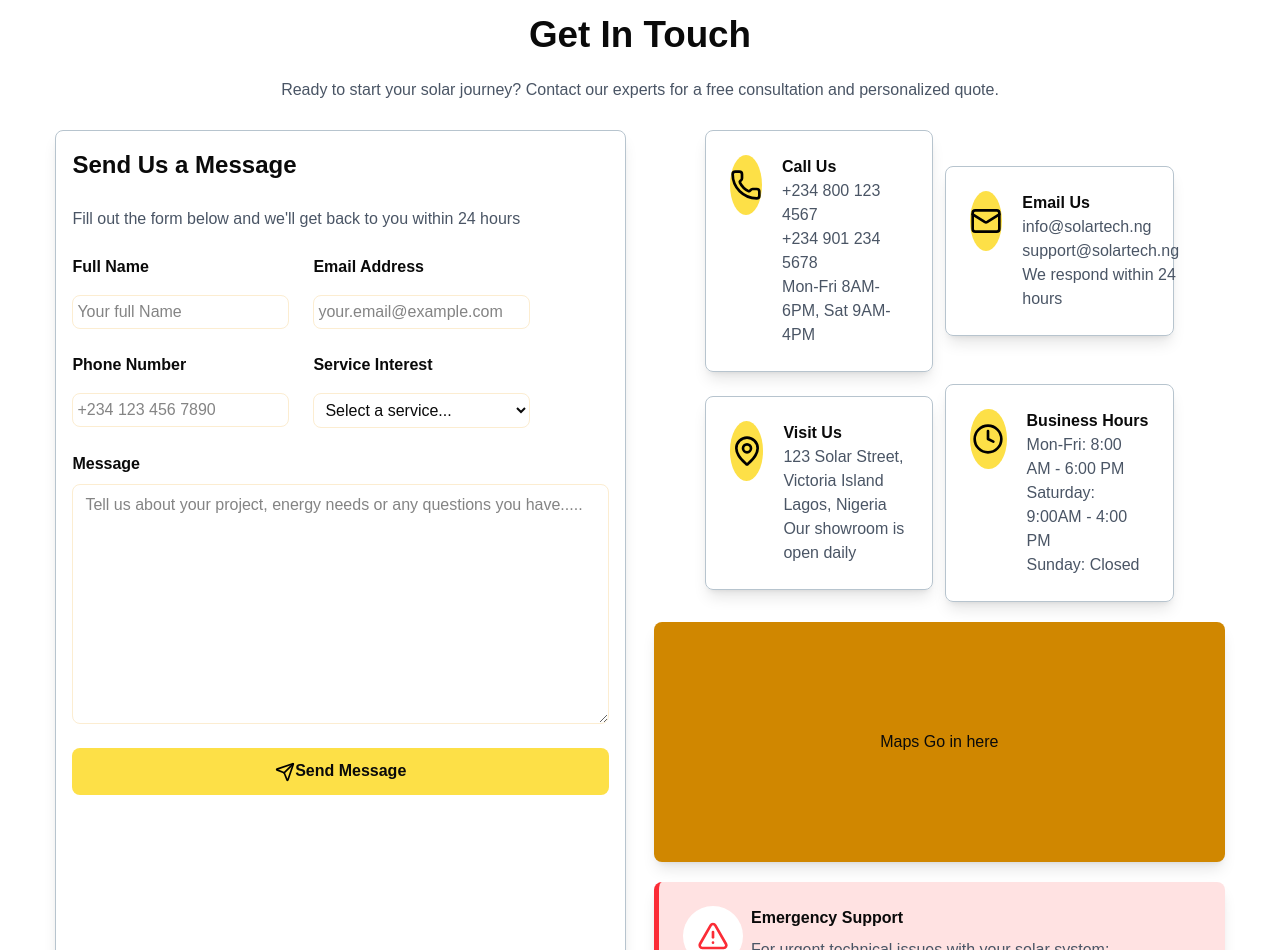
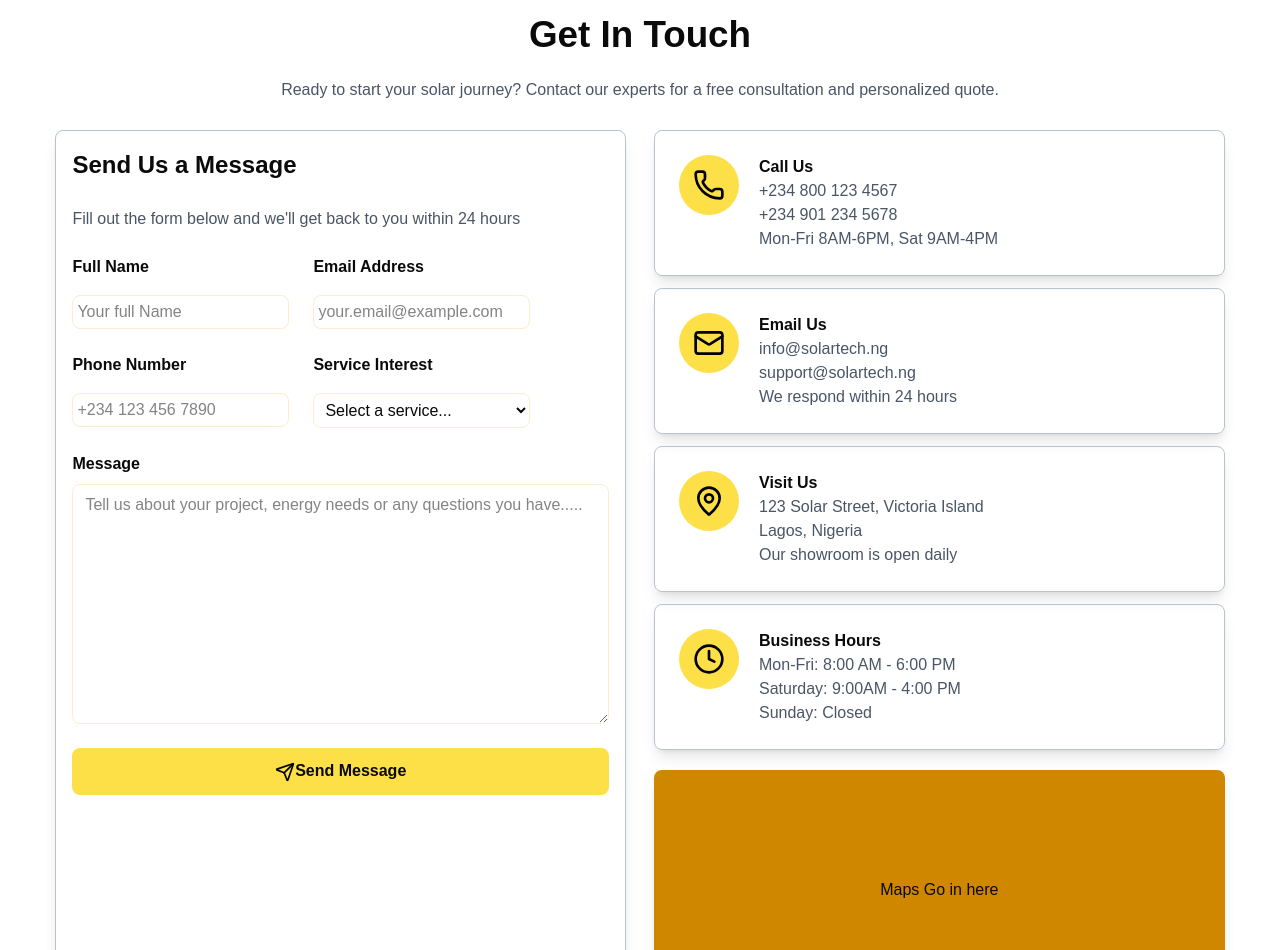
Before and after one commit to Joshking21/SolarBusinessProject, a Next.js app: page / in a window 1280 px wide. Shown: the part 4880-5830 px from the top of the page. Built offline with nearby package versions, Linux system fonts and the light colour scheme.

Commit message:
further changes on the footer, just minor adjustments

```diff
--- a/src/app/Components/contactUs/callUs.jsx
+++ b/src/app/Components/contactUs/callUs.jsx
@@ -1,39 +1,50 @@
-import Image from "next/image"
-import {
-  Phone,
-  Mail,
-  Send,
-  MapPin,
-  Clock,
-   AlertTriangle,
-} from "lucide-react";
-export default function CallSection(){
-    return(
+import Image from "next/image";
+import { Phone, Mail, Send, MapPin, Clock, AlertTriangle } from "lucide-react";
+export default function CallSection() {
+  return (
     <div className="gap-5  flex flex-col">
-            <div className="md:flex md:gap-3 md:items-center md:justify-center md:g-red-800 md:flex-wrap">
-            {CallSectionDetails.map((item,index)=>(
-                <div className="flex p-[1.5rem] md:w-[40%] gap-5 border-[1px] border-[var(--greyText)] rounded-lg shadow-lg" key={index}>
-                    <div className="bg-[var(--secondary)] w-15 h-15  flex items-center justify-center rounded-[50%] ">   {index===0 ? (<Phone className="w-8 font-extrabold h-8 text-black" />) : ""}
-                     {index===1 ? (<Mail className="w-8 font-extrabold h-8 text-black" />) : ""}
-                     {index===2 ? (<MapPin className="w-8 font-extrabold h-8 text-black" />) : ""}
-                      {index===3 ? (<Clock className="w-8 font-extrabold h-8 text-black" />) : ""}
-                       {index===4 ? (<Clock className="w-8 font-extrabold h-8 text-black" />) : ""}
-
-
-
-
-
+      <div className="md:flex  flex flex-col md:gap-3 md:items-center md:justify-center  md:g-red-800 md:flex-wrap">
+        {CallSectionDetails.map((item, index) => (
+          <div
+            className="flex flex-wrap  w-full p-[1.5rem]  gap-5 border-[1px] border-[var(--greyText)] rounded-lg shadow-lg"
+            key={index}
+          >
+            <div className="bg-[var(--secondary)] w-15 h-15  flex items-center justify-center rounded-[50%] ">
+              {" "}
+              {index === 0 ? (
+                <Phone className="w-8 font-extrabold h-8 text-black" />
+              ) : (
+                ""
+              )}
+              {index === 1 ? (
+                <Mail className="w-8 font-extrabold h-8 text-black" />
+              ) : (
+                ""
+              )}
+              {index === 2 ? (
+                <MapPin className="w-8 font-extrabold h-8 text-black" />
+              ) : (
+                ""
+              )}
+              {index === 3 ? (
+                <Clock className="w-8 font-extrabold h-8 text-black" />
+              ) : (
+                ""
+              )}
+              {index === 4 ? (
+                <Clock className="w-8 font-extrabold h-8 text-black" />
+              ) : (
+                ""
+              )}
             </div>
             <div>
-                        <div className="font-bold">
-                            {item.header}
+              <div className="font-bold">{item.header}</div>
+              <div className="text-gray-600">
+                {item.firstTitle}
+                <br></br>
+                {item.secondTitle}
               </div>
-                        <div className="text-gray-600">
-                            {item.firstTitle}<br></br>{item.secondTitle}
-                        </div>
-                        <div className="text-gray-600">
-                            {item.desc}
-                        </div>
+              <div className="text-gray-600">{item.desc}</div>
             </div>
           </div>
         ))}
@@ -41,61 +52,56 @@ export default function CallSection(){
 
       <div className="flex justify-center items-center h-[15rem] rounded-lg shadow-lg bg-yellow-600">
         Maps Go in here
-
-
       </div>
 
-
-
       <div className="w-full flex gap-2 p-[1.5rem] bg-red-100 rounded-lg shadow-lg border-l-[5px] border-l-red-500 ">
-                  <div className="bg-white w-15 h-15  flex items-center justify-center rounded-[50%] " > < AlertTriangle className="w-8 font-extrabold h-8 text-red-500" /> </div>
+        <div className="bg-white w-15 h-15  flex items-center justify-center rounded-[50%] ">
+          {" "}
+          <AlertTriangle className="w-8 font-extrabold h-8 text-red-500" />{" "}
+        </div>
 
         <div className="flex flex-col gap-2 ">
           <div className="font-bold">Emergency Support</div>
-                <div className="text-gray-600" >For urgent technical issues with your solar system:</div>
+          <div className="text-gray-600">
+            For urgent technical issues with your solar system:
+          </div>
           <div className="text-red-500 font-bold">+234 800 SOLAR-911</div>
-                <div className="text-gray-400" >Available 24/7 for existing customers</div>
+          <div className="text-gray-400">
+            Available 24/7 for existing customers
           </div>
-
         </div>
-
-
-
-
-
-
       </div>
-    )
+    </div>
+  );
 }
 
 const CallSectionDetails = [
   {
-        icon:"file.svg",
-        header:"Call Us",
-        firstTitle:"+234 800 123 4567",
-        secondTitle:"+234 901 234 5678",
-        desc:"Mon-Fri 8AM-6PM, Sat 9AM-4PM"
+    icon: "file.svg",
+    header: "Call Us",
+    firstTitle: "+234 800 123 4567",
+    secondTitle: "+234 901 234 5678",
+    desc: "Mon-Fri 8AM-6PM, Sat 9AM-4PM",
   },
   {
-        icon:"file.svg",
-        header:"Email Us",
-        firstTitle:"info@solartech.ng",
-        secondTitle:"support@solartech.ng",
-        desc:"We respond within 24 hours"
+    icon: "file.svg",
+    header: "Email Us",
+    firstTitle: "info@solartech.ng",
+    secondTitle: "support@solartech.ng",
+    desc: "We respond within 24 hours",
   },
   {
-        icon:"file.svg",
-        header:"Visit Us",
-        firstTitle:"123 Solar Street, Victoria Island",
-        secondTitle:"Lagos, Nigeria",
-        desc:"Our showroom is open daily"
+    icon: "file.svg",
+    header: "Visit Us",
+    firstTitle: "123 Solar Street, Victoria Island",
+    secondTitle: "Lagos, Nigeria",
+    desc: "Our showroom is open daily",
   },
   {
-        icon:"file.svg",
-        header:"Business Hours",
-        firstTitle:"Mon-Fri: 8:00 AM - 6:00 PM",
-        secondTitle:"Saturday: 9:00AM - 4:00 PM",
-        desc:"Sunday: Closed"
+    icon: "file.svg",
+    header: "Business Hours",
+    firstTitle: "Mon-Fri: 8:00 AM - 6:00 PM",
+    secondTitle: "Saturday: 9:00AM - 4:00 PM",
+    desc: "Sunday: Closed",
   },
-
-]
+];
--- a/src/app/Components/faq/faq.jsx
+++ b/src/app/Components/faq/faq.jsx
@@ -34,8 +34,8 @@ export default function FAQ(){
                      const isOpen = openIndex === index;
               return(      <div data-index={index} key={index} onClick={(e) => {
                         toggle(index)
-    } }className={`flex lg:w-[70%] hoverUp flex-col border-[1px]  h-[4rem] overflow-hidden border-[var(--greyText)] border-l-none rounded-lg shadow-lg p-[9px] transition-all duration-300
-                     ${isOpen   ?"h-auto border-l-[5px] border-l-[var(--secondary)]  ":"lg:h-4rem h-[5rem] "}
+    } }className={`flex lg:w-[70%] hoverUp flex-col border-[1px]  h-[4rem] lg:h-[3.5rem] overflow-hidden border-[var(--greyText)] border-l-none rounded-lg shadow-lg p-[9px] transition-all duration-300
+                     ${isOpen   ?"h-auto lg:h-auto border-l-[5px] border-l-[var(--secondary)]  ":"lg:h-[4rem] h-[5rem] "}
 
                      `}
 
--- a/src/app/Components/footer/getInTouchFooter.jsx
+++ b/src/app/Components/footer/getInTouchFooter.jsx
@@ -9,7 +9,7 @@ import {
 
 export default function GetInTouchFooter(){
     return(
-        <div className="lg:w-[25%] text-white/70 flex flex-col gap-4">
+        <div className="lg:w-[20%]  text-white/70 flex flex-col gap-4">
             <div className="flex flex-col gap-4">
             <div className="font-bold text-white text-[1.5rem]">Get In Touch</div>
          <div className="flex flex-col gap-4">  {
--- a/src/app/Components/footer/quickLinksFooter.jsx
+++ b/src/app/Components/footer/quickLinksFooter.jsx
@@ -1,6 +1,6 @@
 export default function LinksFooter(){
     return(
-        <div className="flex text-white/70 flex-col gap-4 lg:w-[25%] lg:items-center">
+        <div className="flex text-white/70 flex-col gap-4 lg:w-[20%] lg:items-center">
             <div className="font-bold text-white text-[1.5rem]">Quick Links</div>
             <div className="flex flex-col gap-5">
             {QuickLinks.map((item,index)=>(
--- a/src/app/Components/footer/servicesFooter.jsx
+++ b/src/app/Components/footer/servicesFooter.jsx
@@ -1,6 +1,6 @@
 export default function ServicesFooter(){
     return(
-        <div  className="flex text-white/70 flex-col gap-4 lg:w-[25%] lg:items-center">
+        <div  className="flex text-white/70 flex-col gap-4 lg:w-[20%] lg:items-center">
              <div className="font-bold text-white text-[1.5rem]">Services</div>
 
               <div className="flex flex-col gap-5">
```
Lines whose indentation alone changed are shown as unchanged.
